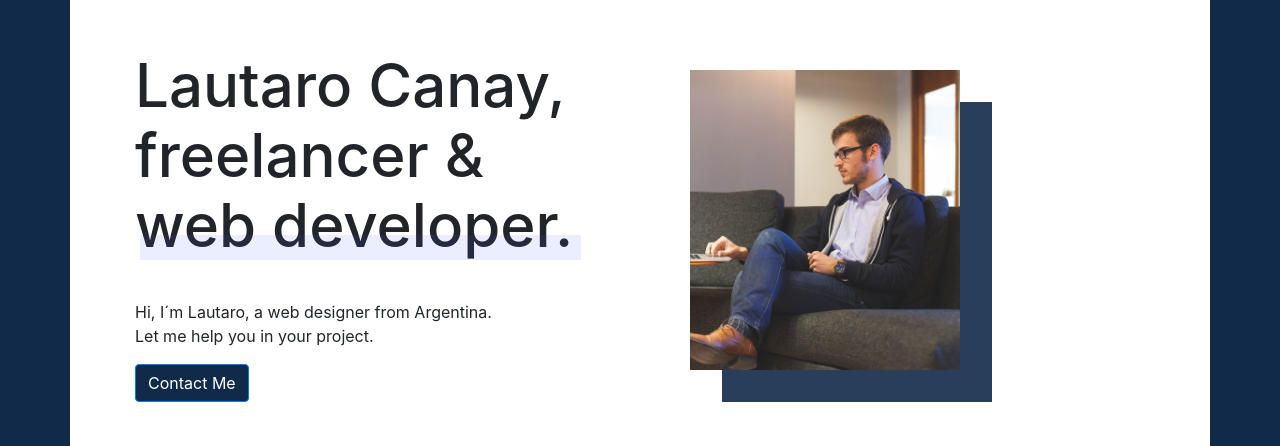
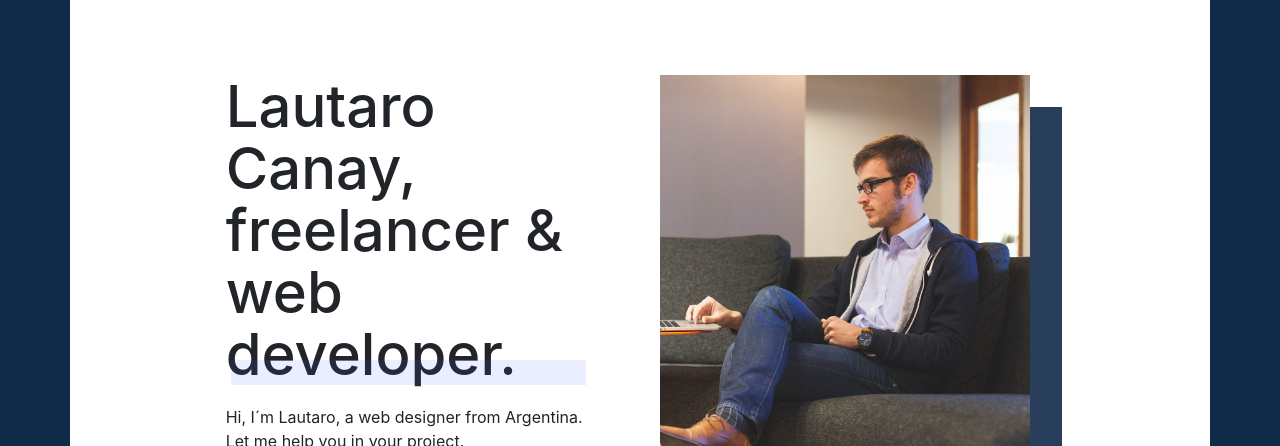
Before and after one commit to LautaroCanay/Desafio-Dev-Rock, a plain HTML site: page index.html in a window 1280 px wide. Shown: the part 141-587 px from the top of the page. Drawn offline with nearby package versions, Linux system fonts and the light colour scheme.

Commit message:
Add files via upload

```diff
--- a/css/style.css
+++ b/css/style.css
@@ -87,9 +87,10 @@ i{
 
 h1{
 	font-weight: 900px;
-	font-size: 60px;
-	line-height: 70px;
-	margin-bottom: 40px;
+	font-size: 58px;
+	line-height: 62px;
+	margin-bottom: 20px;
+	margin-top: 20px;
 	position: relative;
 }
 
@@ -120,8 +121,8 @@ h1:after{
 }
 
 img{
-	height: 300px;
-	width: 270px;
+	height: 400px;
+	width: 370px;
 	object-fit: cover;
 }
 
@@ -130,12 +131,19 @@ img{
 }
 
 #about_me{
-	padding-left: 50px;
+	padding-left: 20px;
+	padding-right: 20px;
 
 }
 
+#info{
+	display: flex;
+	justify-content: center;
+	margin-top: 5px;
+}
+
 #foto{
-	padding-left: 50px;
+	padding-left: 20px;
 	object-fit: cover;
 	padding-top: 20px;
 	padding-bottom: 30px;
```
